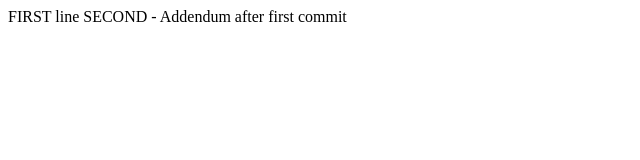
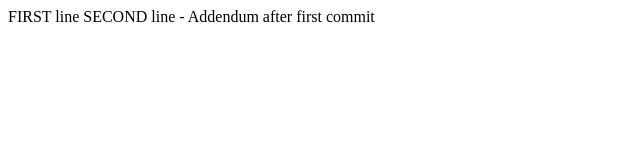
Before and after one commit to usekar/TestProject, a plain HTML site: page index.html in a window 1280 px wide. Shown: the full height of the page, 0-640 px from the left. Drawn offline with Linux system fonts and the light colour scheme.

Commit message:
adding to first copy

```diff
--- a/index.html
+++ b/index.html
@@ -1,5 +1,5 @@
 <html>
 
 		FIRST line
-		SECOND -	Addendum after first commit
+		SECOND line -	Addendum after first commit
 </html>
```
